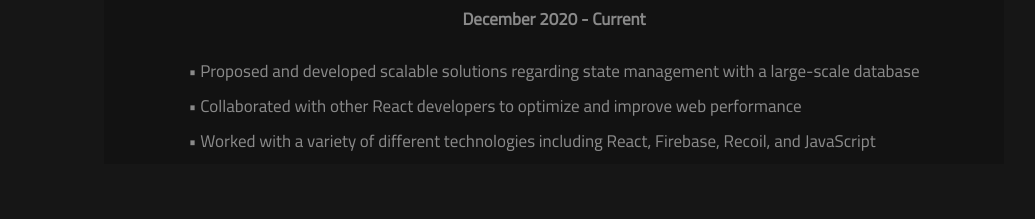
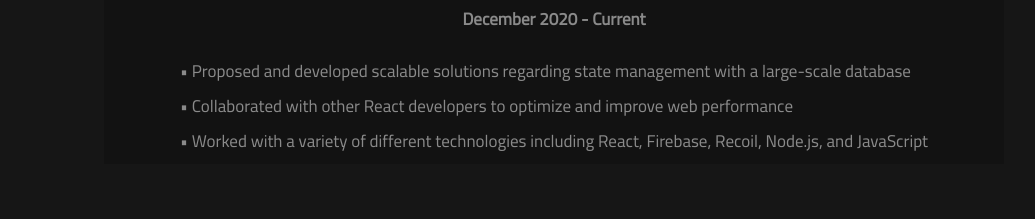
Before and after one commit to braydenwerner/braydenwerner.me, a React (Create React App) app: page / in a window 1280 px wide. Shown: the part 1840-2059 px from the top of the page, without its empty margins (86-1121 px from the left). Built offline with nearby package versions, Linux system fonts and the light colour scheme.

Commit message:
updated experience

```diff
--- a/src/constants/constants.js
+++ b/src/constants/constants.js
@@ -46,7 +46,7 @@ const workExperience = [
     description: [
       '• Proposed and developed scalable solutions regarding state management with a large-scale database',
       '• Collaborated with other React developers to optimize and improve web performance',
-      '• Worked with a variety of different technologies including React, Firebase, Recoil, and JavaScript'
+      '• Worked with a variety of different technologies including React, Firebase, Recoil, Node.js, and JavaScript'
     ]
   }
 ]
```
